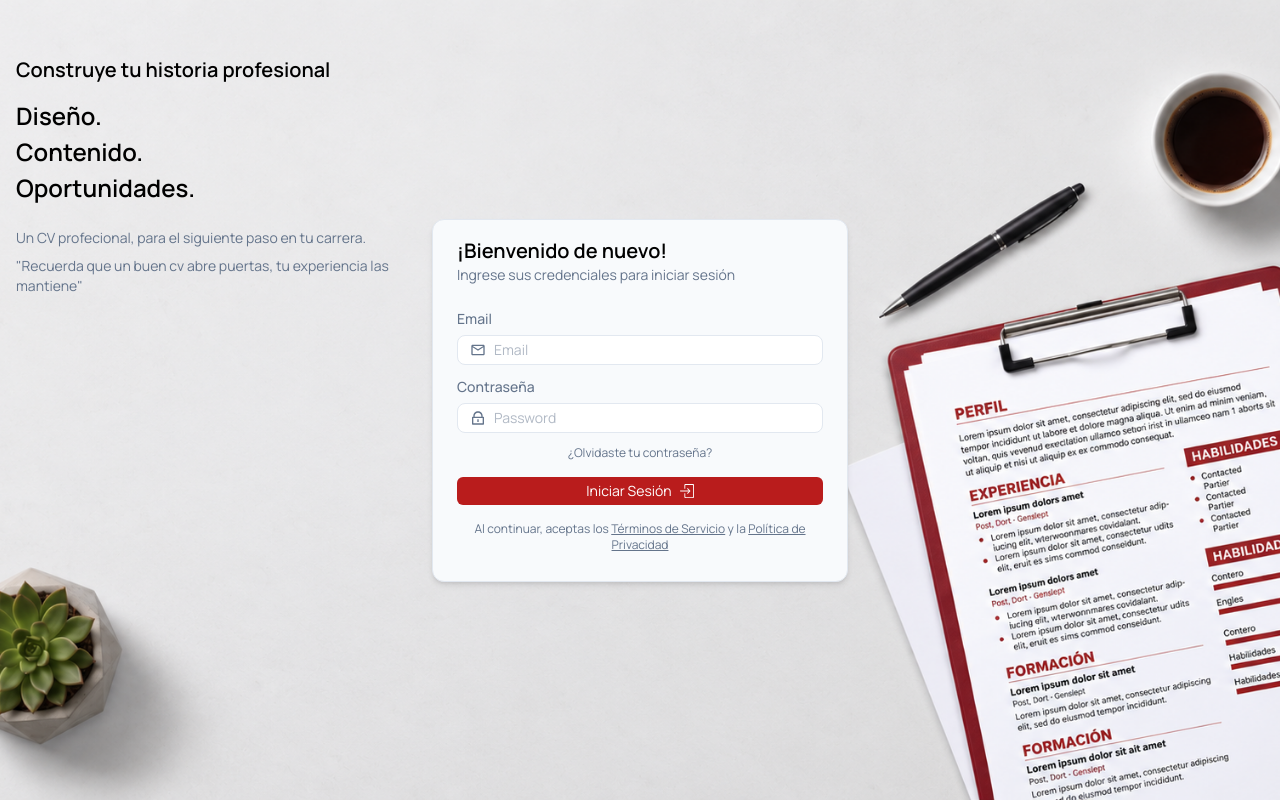
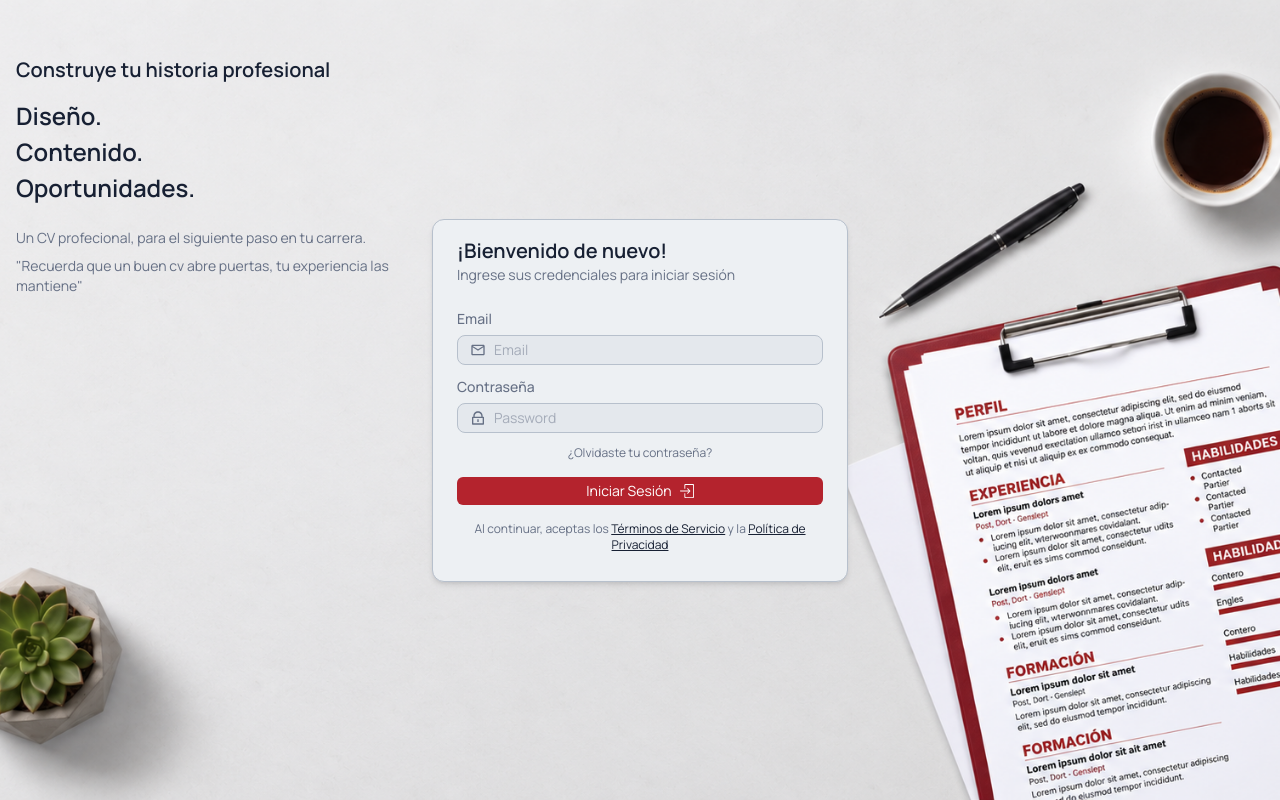
Before and after one commit to cr-gcc/career-stack, a React (Vite) app: page /login in a window 1280 px wide. Built offline with nearby package versions, Linux system fonts and the light colour scheme.

Commit message:
Reajuste de estilos

```diff
--- a/src/components/SideBar.tsx
+++ b/src/components/SideBar.tsx
@@ -2,7 +2,7 @@ export function SideBar() {
     return (
         <aside className="w-56 bg-surface border-r border-border sticky top-0 h-screen shrink-0 z-40 flex flex-col transition-all duration-300 overflow-y-auto custom-scrollbar">
             <div className="flex h-16 shrink-0 items-center px-6">
-                <p className="text-xl font-bold text-text">CVC</p>
+                <p className="text-xl font-bold text-emphasis">CVC</p>
             </div>
             <nav className="flex flex-1 flex-col px-4 py-4">
                 <ul className="space-y-1 text-sm font-medium text-text-secondary">
--- a/src/domains/auth/components/BasicInfoLogin.tsx
+++ b/src/domains/auth/components/BasicInfoLogin.tsx
@@ -1,10 +1,10 @@
 export function BasicInfoLogin() {
     return (
         <div>
-            <h5 className="h5 text-text-primary mb-4">Construye tu historia profesional</h5>
-            <h4 className="mb-1 h4 text-text-primary">Diseño.</h4>
-            <h4 className="mb-1 h4 text-text-primary">Contenido.</h4>
-            <h4 className="mb-6 h4 text-text-primary">Oportunidades.</h4>
+            <h5 className="h5 mb-4">Construye tu historia profesional</h5>
+            <h4 className="mb-1 h4">Diseño.</h4>
+            <h4 className="mb-1 h4">Contenido.</h4>
+            <h4 className="mb-6 h4">Oportunidades.</h4>
             <p className="mb-2 text-sm text-text-secondary">Un CV profecional, para el siguiente paso en tu carrera.</p>
             <p className="text-sm text-text-secondary">"Recuerda que un buen cv abre puertas, tu experiencia las mantiene"</p>
         </div>
--- a/src/domains/auth/components/LoginForm.tsx
+++ b/src/domains/auth/components/LoginForm.tsx
@@ -10,7 +10,7 @@ export function LoginForm() {
         <CardBasico>
             <div className="flex flex-col px-2 py-1">
                 <div className="mt-1.5 mb-6">
-                    <h5 className="h5 text-text-primay">
+                    <h5 className="h5">
                         ¡Bienvenido de nuevo!
                     </h5>
                     <p className="text-sm text-text-secondary">
@@ -36,7 +36,7 @@ export function LoginForm() {
                     />
                 </div>
                 <div className="flex justify-center mb-4">
-                    <a href="#" className="text-xs text-text-secondary">
+                    <a href="#" className="text-xs text-text-secondary hover:text-emphasis transition-colors">
                         ¿Olvidaste tu contraseña?
                     </a>
                 </div>
@@ -50,7 +50,7 @@ export function LoginForm() {
                 </div>
                 <div className="mb-4 text-center">
                     <p className="text-xs text-text-secondary">
-                        Al continuar, aceptas los <a href="#" className="text-text-primary underline">Términos de Servicio</a> y la <a href="#" className="text-text-primary underline">Política de Privacidad</a>
+                        Al continuar, aceptas los <a href="#" className="text-emphasis underline hover:text-primary transition-colors">Términos de Servicio</a> y la <a href="#" className="text-emphasis underline hover:text-primary transition-colors">Política de Privacidad</a>
                     </p>
                 </div>
             </div>
--- a/src/index.css
+++ b/src/index.css
@@ -3,63 +3,78 @@
 
 :root {
   font-family: "Manrope", sans-serif;
-  --color-background: #F1F5F9;
-  --color-surface: #FFFFFF;
-  --color-surface-secondary: #F8FAFC;
 
-  --color-text: #020617;
-  --color-text-secondary: #64748B;
+  /* Base */
+  --color-background: #D6DBE3;
+  --color-surface: #E4E8ED;
+  --color-surface-secondary: #EDF0F3;
 
-  --color-border: #E2E8F0;
+  /* Contraste fuerte */
+  --color-emphasis: #172033;
 
-  --color-primary: #B91C1C;
-  --color-primary-hover: #991B1B;
-  --color-primary-soft: #FEF2F2;
+  /* Texto */
+  --color-text: #1E293B;
+  --color-text-secondary: #667085;
+
+  /* Bordes */
+  --color-border: #B7C0CC;
+
+  /* Brand */
+  --color-primary: #B4232D;
+  --color-primary-hover: #921C25;
+  --color-primary-soft: #E8C7CA;
 }
 
 @theme {
   --color-background: var(--color-background);
   --color-surface: var(--color-surface);
   --color-surface-secondary: var(--color-surface-secondary);
+
+  --color-emphasis: var(--color-emphasis);
+
   --color-text: var(--color-text);
   --color-text-secondary: var(--color-text-secondary);
+
   --color-border: var(--color-border);
+
   --color-primary: var(--color-primary);
   --color-primary-hover: var(--color-primary-hover);
   --color-primary-soft: var(--color-primary-soft);
 }
 
 [data-theme="dark"] {
-  --color-background: #020617;
-  --color-surface: #0F172A;
-  --color-surface-secondary: #1E293B;
+  --color-background: #0B111B;
+  --color-surface: #111827;
+  --color-surface-secondary: #1B2432;
 
-  --color-text: #F1F5F9;
+  --color-emphasis: #F1F5F9;
+
+  --color-text: #E5E7EB;
   --color-text-secondary: #94A3B8;
 
   --color-border: #334155;
 
-  --color-primary: #DC2626;
-  --color-primary-hover: #B91C1C;
-  --color-primary-soft: #450A0A;
+  --color-primary: #D13A43;
+  --color-primary-hover: #B4232D;
+  --color-primary-soft: #4A171C;
 }
 
 .h1 {
-  @apply text-5xl font-semibold;
+  @apply text-5xl font-semibold text-emphasis;
 }
 
 .h2 {
-  @apply text-4xl font-semibold;
+  @apply text-4xl font-semibold text-emphasis;
 }
 
 .h3 {
-  @apply text-3xl font-semibold;
+  @apply text-3xl font-semibold text-emphasis;
 }
 
 .h4 {
-  @apply text-2xl font-semibold;
+  @apply text-2xl font-semibold text-emphasis;
 }
 
 .h5 {
-  @apply text-xl font-semibold;
+  @apply text-xl font-semibold text-emphasis;
 }
```
